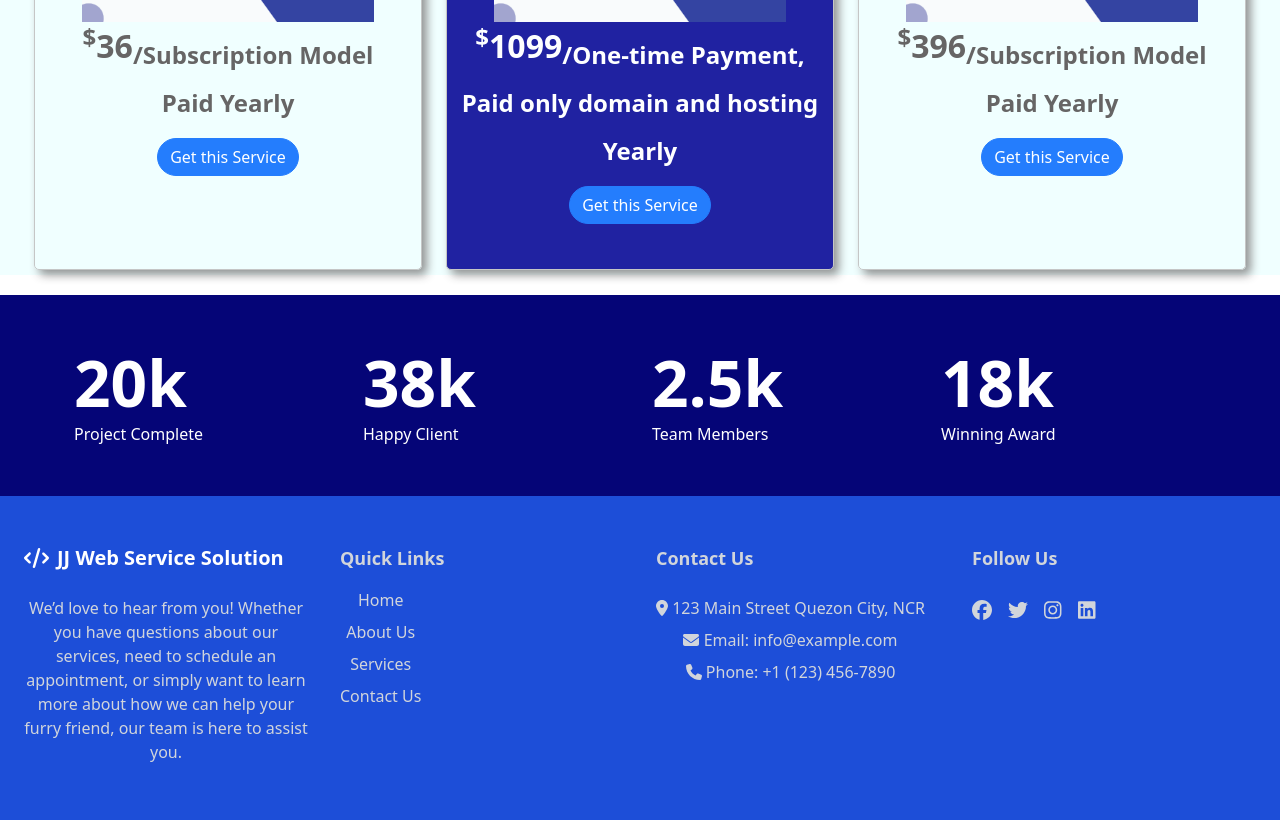
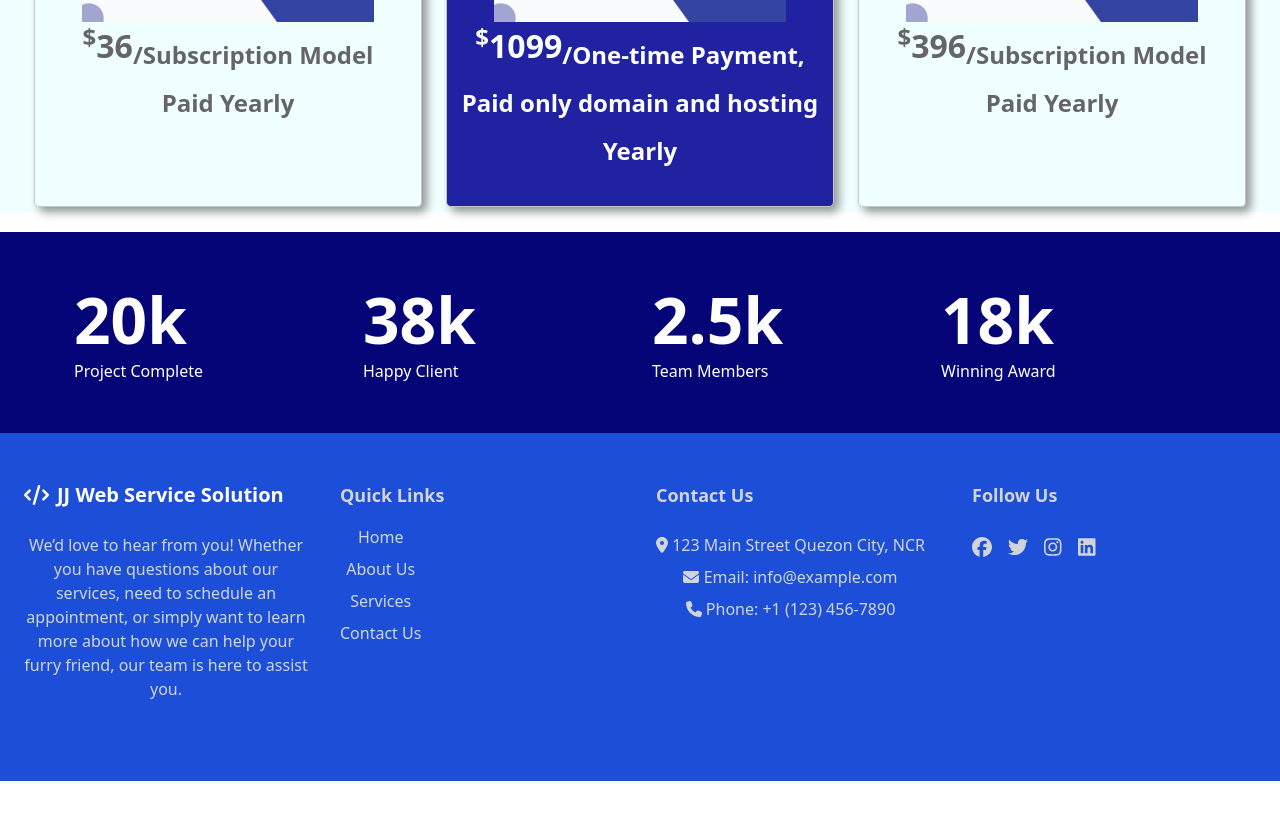
Before and after one commit to JohnJayvee/reactMP, a React (Vite) app: page / in a window 1280 px wide. Shown: the part 1760-2580 px from the top of the page. After the commit the page ends 2541 px from the top, so only its background shows below. Built offline with nearby package versions, Linux system fonts and the light colour scheme.

Commit message:
modify SectionWebPackage

```diff
--- a/src/app/Index.jsx
+++ b/src/app/Index.jsx
@@ -14,6 +14,7 @@ import Services from '../components/Services';
 import SectionWebPackage from '../components/SectionWebPackage';
 import CounterUpPage from '../components/CounterUpPage';
 import SectionNewsletter from '../components/SectionNewsletter';
+import FetchData from '../components/FetchData';
 
 
 const HomePage = () => {
@@ -29,7 +30,6 @@ const HomePage = () => {
     //     redirect('/login')
 
     // }
-
     return (
         <div>
             <Header />
--- a/src/components/SectionCarousel.jsx
+++ b/src/components/SectionCarousel.jsx
@@ -1,3 +1,4 @@
+
 function SectionCarousel(){
     return(
         <>
@@ -44,7 +45,6 @@ function SectionCarousel(){
                 </button>
             </div>
         </div>
-
         </>
     )
 }
--- a/src/components/SectionWebPackage.jsx
+++ b/src/components/SectionWebPackage.jsx
@@ -17,7 +17,7 @@ function SectionWebPackage() {
                             <br/>
                             <img src={webpackage1} />
                             <p className='fw-bold fs-2'><sup>$</sup>36<sub>/Subscription Model <br/>Paid Yearly</sub></p>
-                            <button className='btn btn-primary btn-service'>Get this Service</button>
+
                         </div>
                     </div>
                     <div className="col-md-4">
@@ -26,7 +26,7 @@ function SectionWebPackage() {
                             <br/>
                             <img src={webpackage3} />
                             <p className='fw-bold fs-2'><sup>$</sup>1099<sub>/One-time Payment, <br/>Paid only domain and hosting Yearly</sub></p>
-                            <button className='btn btn-primary btn-service'>Get this Service</button>
+
                         </div>
                     </div>
                     <div className="col-md-4">
@@ -35,7 +35,7 @@ function SectionWebPackage() {
                             <br/>
                             <img src={webpackage2} />
                             <p className='fw-bold fs-2'><sup>$</sup>396<sub>/Subscription Model <br/>Paid Yearly</sub></p>
-                            <button className='btn btn-primary btn-service'>Get this Service</button>
+
                         </div>
                     </div>
                 </div>
```
